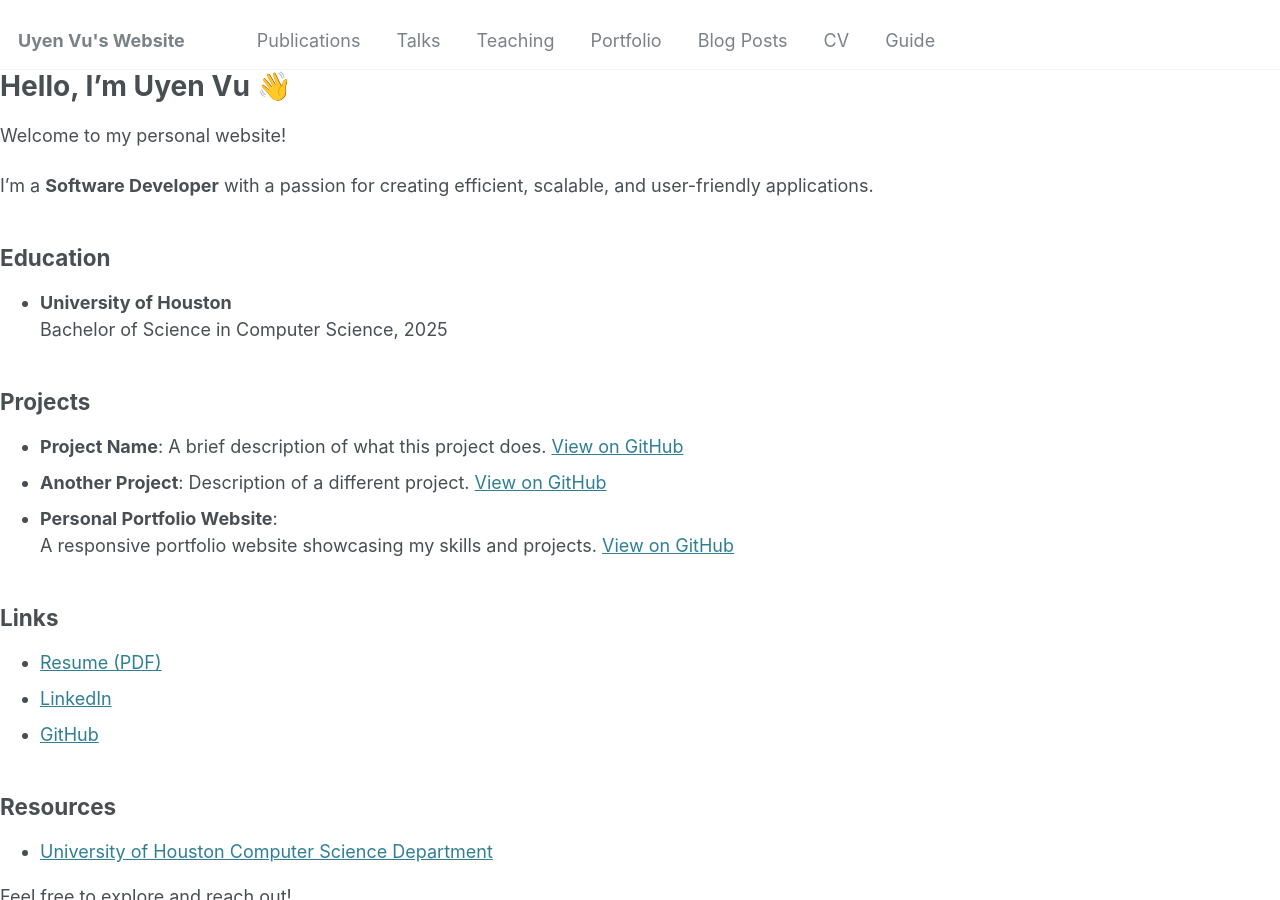
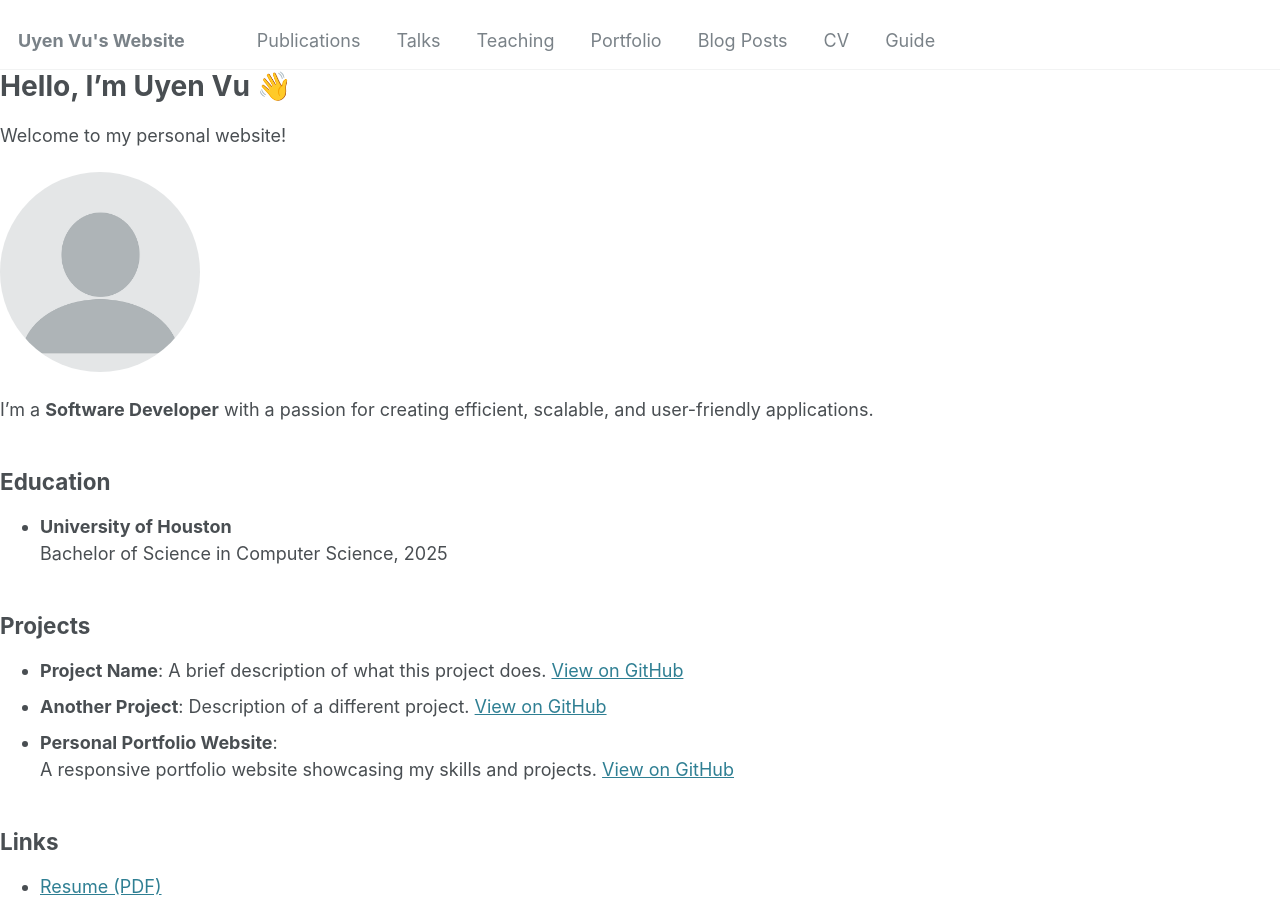
Before and after one commit to uynvu078/uynvu078.github.io, a Jekyll site: the page built from index.md, in a window 1280 px wide and 900 px high. Built offline with Jekyll 4.4.1, drawn with Linux system fonts in a browser that asks for light colours.

Commit message:
Update index.md

```diff
--- a/index.md
+++ b/index.md
@@ -5,6 +5,8 @@ title: "Uyen Vu's Website"
 
 # Hello, I'm Uyen Vu 👋
 Welcome to my personal website!
+
+<img src="images/profile.png" alt="Uyen Vu" style="width:200px; border-radius:50%;">
 
 I’m a **Software Developer** with a passion for creating efficient, scalable, and user-friendly applications.
 
```
